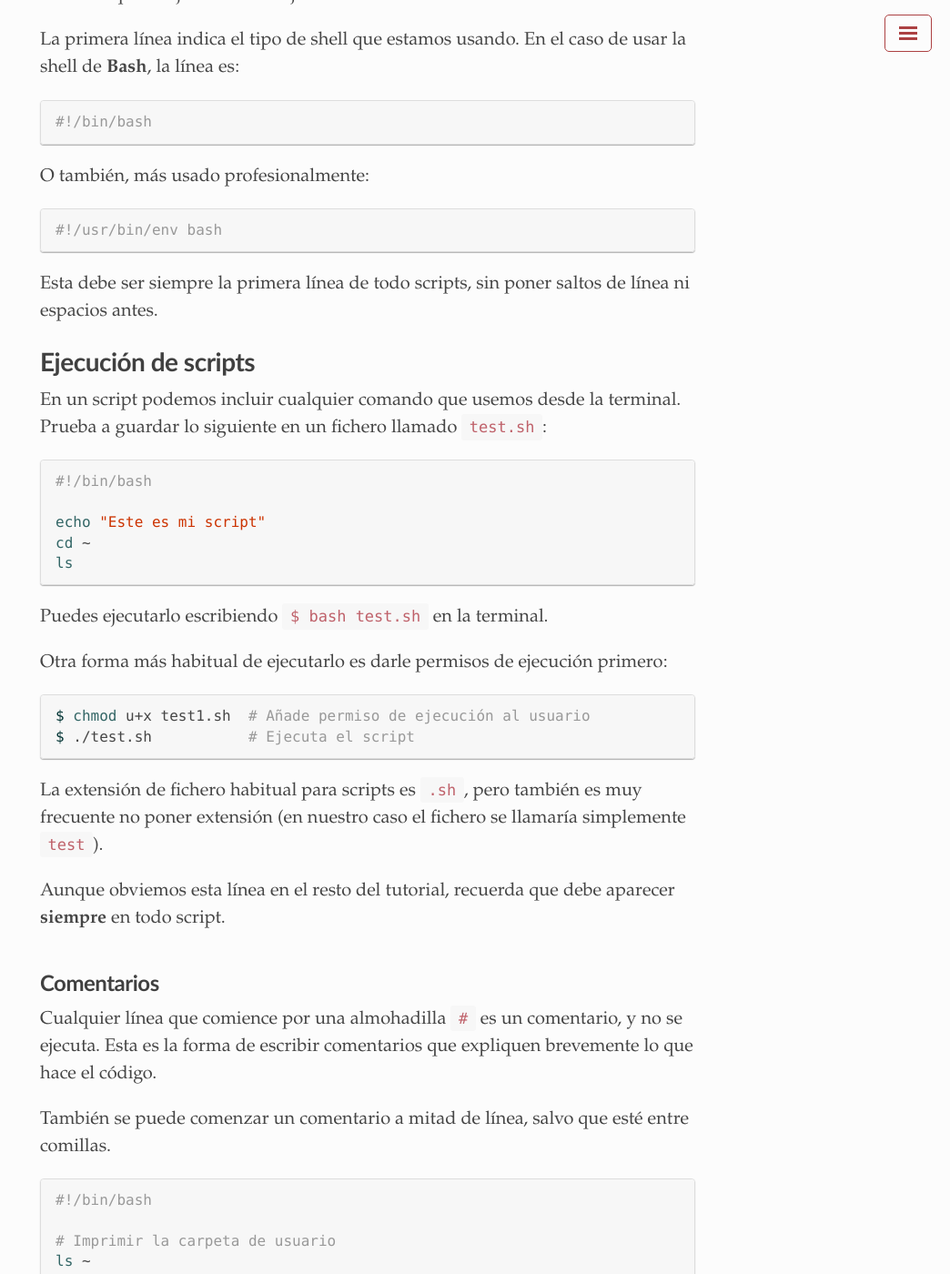
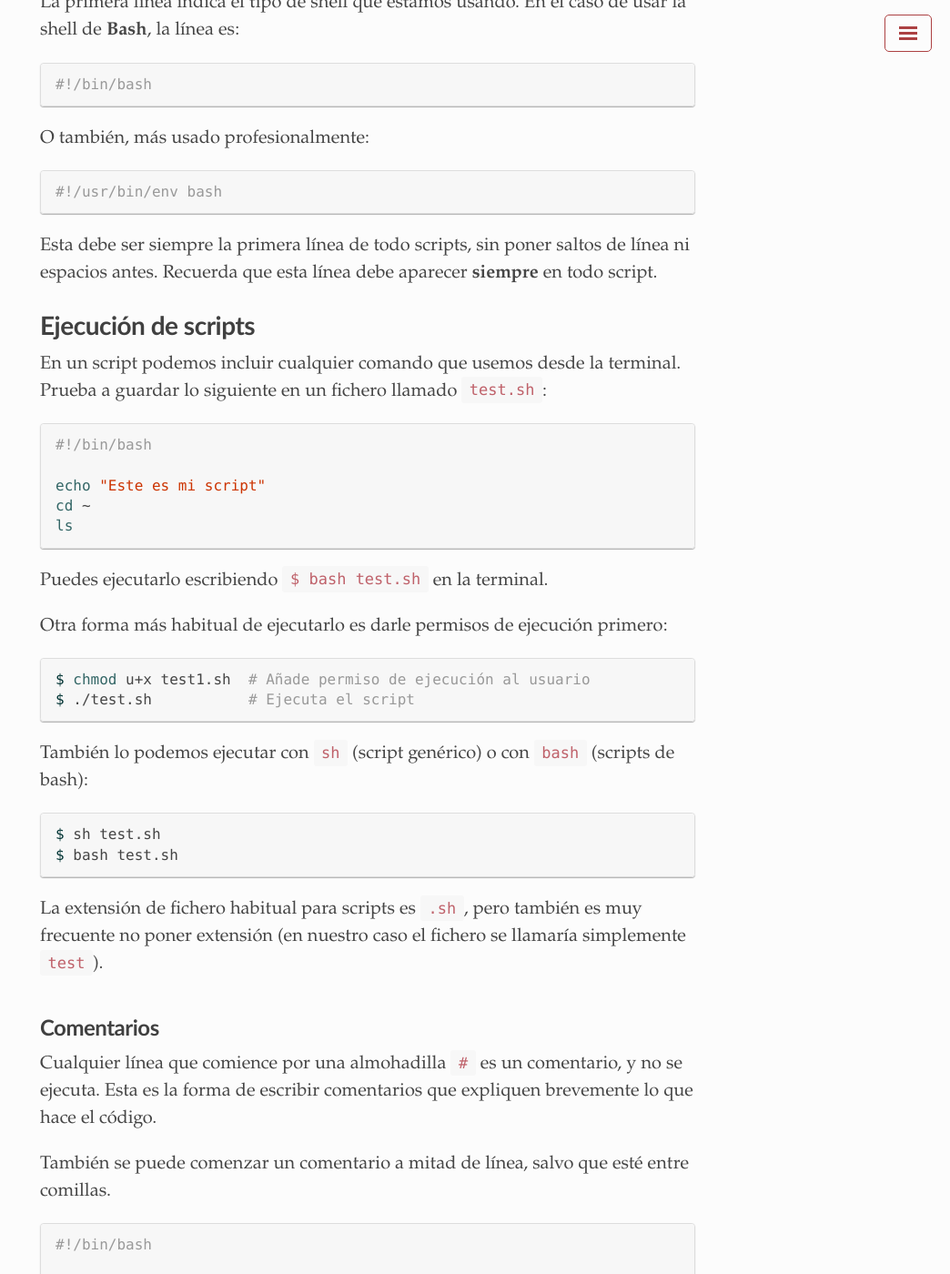
Before and after one commit to santi-gf/santi-gf.github.io, a Jekyll site: the page built from shell-scripts.md, in a window 1280 px wide and 1400 px high, scrolled down 695 px. Shown: the whole window at 91% size, without its empty margins (236-1280 px from the left). Built offline with Jekyll 4.4.1, drawn with Linux system fonts in a browser that asks for light colours; a style sheet for code colours, icons or effects is not loaded; some of the changed text lies outside the part shown.

Commit message:
Update shell-scripts.md

````diff
--- a/shell-scripts.md
+++ b/shell-scripts.md
@@ -16,7 +16,7 @@ Este tutorial es la continuación del tutorial sobre [la terminal de Linux]({{ s
 {:toc}
 
 
-## Comienzo de un script
+# Comienzo de un script
 
 Un script de la shell es un fichero de texto plano compuesto por comandos de terminal que se ejecutan en conjunto automáticamente.
 
@@ -32,7 +32,7 @@ O también, más usado profesionalmente:
 #!/usr/bin/env bash
 ```
 
-Esta debe ser siempre la primera línea de todo scripts, sin poner saltos de línea ni espacios antes.
+Esta debe ser siempre la primera línea de todo scripts, sin poner saltos de línea ni espacios antes. Recuerda que esta línea debe aparecer **siempre** en todo script.
 
 
 
@@ -57,9 +57,15 @@ $ chmod u+x test1.sh  # Añade permiso de ejecución al usuario
 $ ./test.sh           # Ejecuta el script
 ```
 
+También lo podemos ejecutar con `sh` (script genérico) o con `bash` (scripts de bash):
+
+```bash
+$ sh test.sh
+$ bash test.sh
+```
+
 La extensión de fichero habitual para scripts es `.sh`, pero también es muy frecuente no poner extensión (en nuestro caso el fichero se llamaría simplemente `test`).
 
-Aunque obviemos esta línea en el resto del tutorial, recuerda que debe aparecer **siempre** en todo script.
 
 
 ## Comentarios
@@ -129,7 +135,7 @@ En un script podemos crear tantas variables como queramos con los nombres que el
 
 
 
-# Capturar la salida de un comando
+## Capturar la salida de un comando
 
 Como hemos dicho, en cada línea se ejecuta un comando que podríamos escribir en la terminal, y el resultado se muestra por pantalla. Pero en muchas ocasiones nos interesa capturar este resultado para trabajar con él desde el script, en vez de únicamente mostrarlo al usuario.
 
@@ -228,7 +234,7 @@ ls /home/$usuario
 ```
 
 
-## Condiciones `if`
+# Condiciones `if`
 
 Dentro de un script puedes comprobar condiciones del tipo:
 
@@ -322,6 +328,8 @@ fi
 ```
 
 
+{% comment %}
+
 ## Bucles `for`
 
 Prueba el siguiente código con un bucle `for`:
@@ -336,7 +344,7 @@ done
 
 Todas las líneas de código entre `do` y `done` se repiten varias veces, y lo único que cambia es el contenido de la variable que crea el bucle `for`.
 
-
+{% endcomment %}
 
 
 
````
